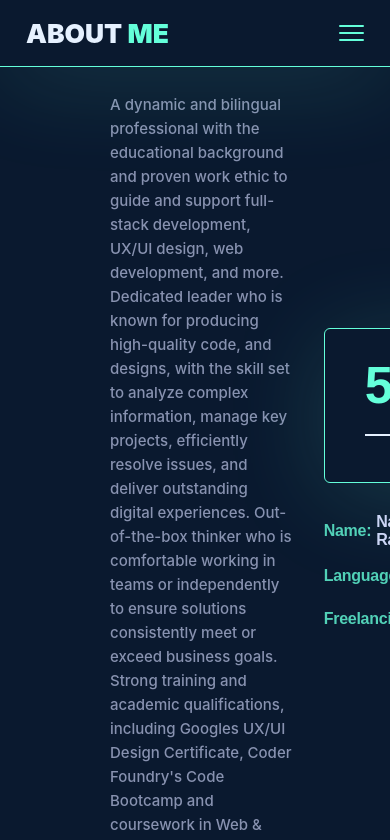
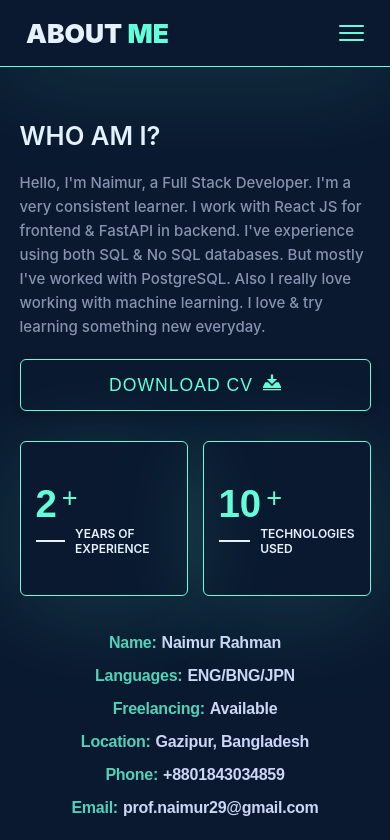
Before and after one commit to naimur-29/professional-portfolio-site, a React (Create React App) app: page /about in a window 390 px wide. Shown: the top 840 px of the page. Built offline with nearby package versions, Linux system fonts and the light colour scheme; a web font is replaced by a local one.

Commit message:
made about page responsive & made some changes in css variables -> src/css/variables.css

```diff
--- a/src/css/variables.css
+++ b/src/css/variables.css
@@ -1,6 +1,16 @@
 :root {
-  /* background colors */
-  --main-background: #0a192f;
+  /* colors */
+  --color-cyan: #64ffda;
+  --color-cyan-op15: #64ffda26;
+  --color-cyan-op35: #64ffda59;
+  --color-black: #000;
+  --color-navy: #0a192f;
+  --color-navy-dark: #020c1b;
+  --color-slate: #ccd6f6;
+  --color-slate-dark: #a8b2d1;
+  --color-slate-darker: #8892b0;
+  --color-white: #e6f1ff;
+  --color-white-op07: #ffffff12;
 
   /* fonts */
   --font-pure-mono: monospace, sans-serif;
@@ -8,48 +18,51 @@
   --font-sans: "Calibre", "Inter", "San Francisco", "SF Pro Text", -apple-system,
     system-ui, sans-serif;
 
+  /* background colors */
+  --main-background: var(--color-navy);
+
   /* buttons */
-  --button-text: #64ffda;
-  --button-border: #64ffda;
+  --button-text: var(--color-cyan);
+  --button-border: var(--color-cyan);
   --button-background: transparent;
-  --button-pseudo-background-hover: #64ffda;
-  --button-shadow: #000;
+  --button-pseudo-background-hover: var(--color-cyan);
+  --button-shadow: var(--color-black);
 
   /* navigation */
-  --nav-background: #020c1b;
-  --nav-background-hover: #64ffda;
-  --nav-icon: #ccd6f6;
-  --nav-title: #e6f1ff;
-  --nav-title-span: var(--nav-background-hover);
-  --nav-icon-hover: var(--main-background);
-  --nav-border-shadow: rgba(100, 255, 218, 0.15);
+  --nav-background: var(--color-navy-dark);
+  --nav-background-hover: var(--color-cyan);
+  --nav-icon: var(--color-slate);
+  --nav-title: var(--color-white);
+  --nav-title-span: var(--color-cyan);
+  --nav-icon-hover: var(--color-navy);
+  --nav-border-shadow: var(--color-cyan-op15);
 
   /* home page */
-  --home-paragraph: #8892b0;
-  --home-paragraph-highlighted: var(--nav-background-hover);
-  --home-heading: var(--nav-icon);
-  --home-heading-faded: var(--home-paragraph);
-  --home-button-hover-color: var(--nav-background-hover);
+  --home-paragraph: var(--color-slate-darker);
+  --home-paragraph-highlighted: var(--color-cyan);
+  --home-heading: var(--color-slate);
+  --home-heading-faded: var(--color-slate-darker);
+  --home-button-hover-color: var(--color-cyan);
 
   /* contact page */
-  --contact-heading-faded: rgb(255 255 255 / 7%);
-  --contact-heading: #e6f1ff;
-  --contact-heading-span: var(--nav-background-hover);
-  --contact-icons: var(--contact-heading-span);
-  --contact-paragraph: var(--nav-icon);
-  --contact-paragraph-hover: var(--contact-heading-span);
-  --contact-input-background: #020c1b;
-  --contact-input-text: var(--contact-heading-span);
-  --contact-input-border: var(--contact-input-text);
-  --contact-input-placeholder: var(--contact-heading);
-  --contact-input-shadow: rgba(100, 255, 218, 0.35);
+  --contact-heading-faded: var(--color-white-op07);
+  --contact-heading: var(--color-white);
+  --contact-heading-span: var(--color-cyan);
+  --contact-icons: var(--color-cyan);
+  --contact-paragraph: var(--color-slate);
+  --contact-paragraph-hover: var(--color-cyan);
+  --contact-input-background: var(--color-navy-dark);
+  --contact-input-text: var(--color-cyan);
+  --contact-input-border: var(--color-cyan);
+  --contact-input-placeholder: var(--color-white);
+  --contact-input-shadow: var(--color-cyan-op35);
 
   /* about page */
-  --about-text-white: var(--contact-heading);
-  --about-text-slate: var(--nav-icon);
-  --about-text-slate-light: #a8b2d1;
-  --about-text-cyan: var(--nav-background-hover);
-  --about-text-fade: var(--home-paragraph);
-  --about-shadow-cyan: rgba(100, 255, 218, 0.15);
-  --about-background-navy: #020c1b;
+  --about-text-white: var(--color-white);
+  --about-text-slate: var(--color-slate);
+  --about-text-slate-light: var(--color-slate-dark);
+  --about-text-fade: var(--color-slate-darker);
+  --about-text-cyan: var(--color-cyan);
+  --about-shadow-cyan: var(--color-cyan-op15);
+  --about-background-navy: var(--color-navy-dark);
 }
--- a/src/pages/about/components/ExpSection/ExpSection.css
+++ b/src/pages/about/components/ExpSection/ExpSection.css
@@ -4,7 +4,7 @@
   align-items: center;
   justify-content: center;
   flex-direction: column;
-  gap: 50px;
+  gap: 80px;
   padding: 10px 0;
 }
 
@@ -23,7 +23,6 @@
   justify-content: space-between;
   flex-direction: row;
   gap: 45px;
-  margin-bottom: 10px;
 }
 
 .exp-section-container .exp-content-container > .left,
--- a/src/pages/about/components/ExpSection/ExpSection.jsx
+++ b/src/pages/about/components/ExpSection/ExpSection.jsx
@@ -7,8 +7,8 @@ import "./ExpSection.css";
 import Item from "./components/Item/Item";
 
 // import local data
+import { Experiences } from "../../data/Experiences";
 import { Education } from "../../data/Education";
-import { Experience } from "../../data/Experience";
 
 const ExpSection = () => {
   return (
@@ -17,7 +17,7 @@ const ExpSection = () => {
 
       <div className="exp-content-container">
         <div className="left">
-          {Education.map((ele) => (
+          {Experiences.map((ele) => (
             <Item
               icon={ele.icon}
               date={ele.date}
@@ -28,7 +28,7 @@ const ExpSection = () => {
         </div>
 
         <div className="right">
-          {Experience.map((ele) => (
+          {Education.map((ele) => (
             <Item
               icon={ele.icon}
               date={ele.date}
--- a/src/pages/about/components/ExpSection/components/Item/Item.css
+++ b/src/pages/about/components/ExpSection/components/Item/Item.css
@@ -25,6 +25,7 @@
   display: flex;
   align-items: center;
   justify-content: center;
+  box-shadow: 0px 10px 100px var(--about-text-cyan);
 }
 /* LEFT END */
 
--- a/src/pages/about/components/IntroSection/IntroSection.css
+++ b/src/pages/about/components/IntroSection/IntroSection.css
@@ -2,11 +2,38 @@
 .intro-section-container {
   width: 100%;
   display: flex;
-  align-items: center;
+  align-items: flex-start;
   justify-content: space-between;
   gap: 30px;
   position: relative;
   padding-bottom: 80px;
+  transition: all 0.35s;
+}
+
+@media (max-width: 992px) {
+  .intro-section-container {
+    flex-direction: column;
+    align-items: center;
+    min-width: 720px;
+  }
+}
+
+@media (max-width: 780px) {
+  .intro-section-container {
+    min-width: 560px;
+  }
+}
+
+@media (max-width: 600px) {
+  .intro-section-container {
+    min-width: 90vw;
+  }
+}
+
+@media (max-width: 576px) {
+  .intro-section-container {
+    padding-top: 80px;
+  }
 }
 
 /* ::after */
@@ -41,6 +68,12 @@
   color: var(--about-text-white);
 }
 
+@media (max-width: 576px) {
+  .intro-section-container > .left .heading {
+    font-size: 1.6rem;
+  }
+}
+
 /* DESCRIPTION */
 .intro-section-container > .left .description {
   color: var(--about-text-fade);
@@ -54,25 +87,16 @@
   width: 100%;
   display: flex;
   align-items: center;
-  justify-content: flex-start;
+  justify-content: center;
 }
 
-@media (min-width: 576px) {
-  .aboutPage-container
-    .main-content-container
-    .intro-section-container
-    > .left
-    .btn-container {
+@media (min-width: 600px) {
+  .intro-section-container > .left .btn-container {
     max-width: 220px;
   }
 }
 
-.aboutPage-container
-  .main-content-container
-  .intro-section-container
-  > .left
-  .btn-container
-  .btn {
+.intro-section-container > .left .btn-container .btn {
   background-color: var(--button-background);
   color: var(--button-text);
   line-height: 1.5;
@@ -95,52 +119,31 @@
   box-shadow: 0 5px 10px rgba(0, 0, 0, 0.2);
 }
 
-.aboutPage-container
-  .main-content-container
-  .intro-section-container
-  > .left
-  .btn-container
-  .btn
-  .icon-container {
+@media (max-width: 992px) {
+  .intro-section-container > .left .btn-container .btn {
+    font-size: 1.1rem;
+  }
+}
+
+.intro-section-container > .left .btn-container .btn .icon-container {
   display: flex;
   align-items: center;
   justify-content: center;
 }
 
-.aboutPage-container
-  .main-content-container
-  .intro-section-container
-  > .left
-  .btn-container
-  .btn
-  .icon-container
-  .icon {
+.intro-section-container > .left .btn-container .btn .icon-container .icon {
   font-size: 20px;
+  transform: translateY(-15%);
 }
 
-@media (max-width: 576px) {
-  .aboutPage-container
-    .main-content-container
-    .intro-section-container
-    > .left
-    .btn-container
-    .btn {
-    font-size: 1.1rem;
+@media (max-width: 992px) {
+  .intro-section-container > .left .btn-container .btn .icon-container .icon {
+    font-size: 18px;
   }
 }
 
-.aboutPage-container
-  .main-content-container
-  .intro-section-container
-  > .left
-  .btn-container
-  .btn::before,
-.aboutPage-container
-  .main-content-container
-  .intro-section-container
-  > .left
-  .btn-container
-  .btn::after {
+.intro-section-container > .left .btn-container .btn::before,
+.intro-section-container > .left .btn-container .btn::after {
   content: "";
   position: absolute;
   top: 0%;
@@ -156,49 +159,24 @@
   transition: all 0.35s;
 }
 
-.aboutPage-container
-  .main-content-container
-  .intro-section-container
-  > .left
-  .btn-container
-  .btn::before {
+.intro-section-container > .left .btn-container .btn::before {
   left: 0%;
 }
 
 /* :hover */
 @media (hover: hover) {
-  .aboutPage-container
-    .main-content-container
-    .intro-section-container
-    > .left
-    .btn-container
-    .btn:hover {
+  .intro-section-container > .left .btn-container .btn:hover {
     transform: translateY(-5%);
     box-shadow: 0 5px 20px var(--button-shadow);
   }
 
-  .aboutPage-container
-    .main-content-container
-    .intro-section-container
-    > .left
-    .btn-container
-    .btn:hover::after,
-  .aboutPage-container
-    .main-content-container
-    .intro-section-container
-    > .left
-    .btn-container
-    .btn:hover::before {
+  .intro-section-container > .left .btn-container .btn:hover::after,
+  .intro-section-container > .left .btn-container .btn:hover::before {
     width: 100%;
   }
 }
 
-.aboutPage-container
-  .main-content-container
-  .intro-section-container
-  > .left
-  .btn-container
-  .btn:active {
+.intro-section-container > .left .btn-container .btn:active {
   transform: translateY(0);
   box-shadow: 0 3px 5px var(--button-shadow);
 }
@@ -208,14 +186,25 @@
 /* RIGHT SECTION OF (WHO AM I) START */
 .intro-section-container > .right {
   flex: 1;
-  width: 100%;
   display: flex;
-  align-items: flex-start;
-  justify-content: center;
+  align-items: center;
+  justify-content: flex-start;
   flex-direction: column;
   gap: 30px;
   font-family: var(--font-sans);
-  transform: translate(0, -30px);
+}
+
+@media (max-width: 1200px) {
+  .intro-section-container > .right {
+    flex: 1.5;
+  }
+}
+
+@media (max-width: 992px) {
+  .intro-section-container > .right {
+    flex: 1;
+    width: 100%;
+  }
 }
 
 /* TOP START*/
@@ -227,12 +216,14 @@
   gap: 30px;
 }
 
-.aboutPage-container
-  .main-content-container
-  .intro-section-container
-  > .right
-  .top
-  .container {
+@media (max-width: 576px) {
+  .intro-section-container > .right .top {
+    max-width: 90vw;
+    gap: 15px;
+  }
+}
+
+.intro-section-container > .right .top > .container {
   border: 1px solid var(--about-text-cyan);
   border-radius: 6px;
   padding: 0 10px 0 40px;
@@ -247,13 +238,14 @@
   transition: all 0.3s;
 }
 
-.aboutPage-container
-  .main-content-container
-  .intro-section-container
-  > .right
-  .top
-  .container
-  .amount {
+@media (max-width: 576px) {
+  .intro-section-container > .right .top > .container {
+    min-width: calc(50% - 20px);
+    padding: 0 10px 0 15px;
+  }
+}
+
+.intro-section-container > .right .top .container .amount {
   display: flex;
   align-items: flex-start;
   justify-content: flex-start;
@@ -264,52 +256,49 @@
   font-family: var(--font-mono);
 }
 
-.aboutPage-container
-  .main-content-container
-  .intro-section-container
-  > .right
-  .top
-  .container
-  .amount
-  > span {
+@media (max-width: 576px) {
+  .intro-section-container > .right .top .container .amount {
+    font-size: 1.7rem;
+  }
+}
+
+.intro-section-container > .right .top .container .amount > span {
   font-size: 3.2rem;
   font-weight: 600;
 }
 
-.aboutPage-container
-  .main-content-container
-  .intro-section-container
-  > .right
-  .top
-  .container
-  .context {
+@media (max-width: 992px) {
+  .intro-section-container > .right .top .container .amount > span {
+    font-size: 3rem;
+  }
+}
+
+@media (max-width: 576px) {
+  .intro-section-container > .right .top .container .amount > span {
+    font-size: 2.4rem;
+  }
+}
+
+.intro-section-container > .right .top .container .context {
   display: flex;
   align-items: center;
   justify-content: center;
   gap: 10px;
 }
 
-.aboutPage-container
-  .main-content-container
-  .intro-section-container
-  > .right
-  .top
-  .container
-  .context
-  > .line {
+@media (max-width: 576px) {
+  .intro-section-container > .right .top .container .context {
+    font-size: 0.75rem;
+  }
+}
+
+.intro-section-container > .right .top .container .context > .line {
   background-color: var(--about-text-white);
   width: 40px;
   height: 2px;
 }
 
-.aboutPage-container
-  .main-content-container
-  .intro-section-container
-  > .right
-  .top
-  .container
-  .context
-  > .text {
+.intro-section-container > .right .top .container .context > .text {
   color: var(--about-text-white);
   text-transform: uppercase;
   font-weight: 600;
@@ -328,12 +317,15 @@
   font-family: var(--font-mono);
 }
 
-.aboutPage-container
-  .main-content-container
-  .intro-section-container
-  > .right
-  .bottom
-  > .container {
+@media (max-width: 600px) {
+  .intro-section-container > .right .bottom {
+    flex-direction: column;
+    align-items: center;
+    gap: 0;
+  }
+}
+
+.intro-section-container > .right .bottom > .container {
   width: 100%;
   display: flex;
   align-items: flex-start;
@@ -342,25 +334,37 @@
   gap: 10px;
 }
 
-.aboutPage-container
-  .main-content-container
-  .intro-section-container
-  > .right
-  .bottom
-  > .container
-  > .inner-container {
+@media (max-width: 600px) {
+  .intro-section-container > .right .bottom > .container {
+    gap: 0px;
+  }
+}
+
+.intro-section-container > .right .bottom > .container > .inner-container {
   width: 100%;
   min-height: 33px;
   display: flex;
   align-items: center;
   justify-content: flex-start;
   gap: 5px;
-  animation: 0.5s ease-out 0.5s backwards SlideIn;
+  transition: all 0.35s;
+  animation: 1s ease-out 0.5s backwards SlideIn;
 }
 
-.aboutPage-container
-  .main-content-container
-  .intro-section-container
+@media (max-width: 992px) {
+  .intro-section-container > .right .bottom > .container > .inner-container {
+    transform: translateX(1%);
+  }
+}
+
+@media (max-width: 600px) {
+  .intro-section-container > .right .bottom > .container > .inner-container {
+    transform: translateX(0);
+    justify-content: center;
+  }
+}
+
+.intro-section-container
   > .right
   .bottom
   > .container
@@ -371,9 +375,7 @@
   font-size: 1rem;
 }
 
-.aboutPage-container
-  .main-content-container
-  .intro-section-container
+.intro-section-container
   > .right
   .bottom
   > .container
--- a/src/pages/about/components/IntroSection/IntroSection.jsx
+++ b/src/pages/about/components/IntroSection/IntroSection.jsx
@@ -2,6 +2,8 @@ import React from "react";
 
 // import style sheet
 import "./IntroSection.css";
+
+import { IntroSectionData } from "../../data/IntroSectionData.js";
 
 // import icons
 import { ImDownload2 } from "react-icons/im";
@@ -10,20 +12,10 @@ const IntroSection = () => {
   return (
     <section className="intro-section-container">
       <div className="left">
-        <h3 className="heading">Who Am I?</h3>
+        <h3 className="heading">{IntroSectionData.left.heading}</h3>
 
         <article className="description">
-          A dynamic and bilingual professional with the educational background
-          and proven work ethic to guide and support full-stack development,
-          UX/UI design, web development, and more. Dedicated leader who is known
-          for producing high-quality code, and designs, with the skill set to
-          analyze complex information, manage key projects, efficiently resolve
-          issues, and deliver outstanding digital experiences. Out-of-the-box
-          thinker who is comfortable working in teams or independently to ensure
-          solutions consistently meet or exceed business goals. Strong training
-          and academic qualifications, including Googles UX/UI Design
-          Certificate, Coder Foundry's Code Bootcamp and coursework in Web &
-          Mobile Application Development at NBCC.
+          {IntroSectionData.left.description}
         </article>
 
         <div className="btn-container">
@@ -40,7 +32,7 @@ const IntroSection = () => {
         <div className="top">
           <div className="container">
             <h3 className="amount">
-              <span>5</span>+
+              <span>{IntroSectionData.right.top.totalExpYears}</span>+
             </h3>
             <div className="context">
               <div className="line"></div>
@@ -50,7 +42,7 @@ const IntroSection = () => {
 
           <div className="container">
             <h3 className="amount">
-              <span>50</span>+
+              <span>{IntroSectionData.right.top.totalToolsUsed}</span>+
             </h3>
             <div className="context">
               <div className="line"></div>
@@ -63,34 +55,40 @@ const IntroSection = () => {
           <div className="container">
             <div className="inner-container">
               <h3 className="label">Name:</h3>
-              <p className="context">Naimur Rahman</p>
+              <p className="context">{IntroSectionData.right.bottom.name}</p>
             </div>
 
             <div className="inner-container">
               <h3 className="label">Languages:</h3>
-              <p className="context">ENG/BNG/JPN</p>
+              <p className="context">
+                {IntroSectionData.right.bottom.languages}
+              </p>
             </div>
 
             <div className="inner-container">
               <h3 className="label">Freelancing:</h3>
-              <p className="context">Available</p>
+              <p className="context">
+                {IntroSectionData.right.bottom.freelancing}
+              </p>
             </div>
           </div>
 
           <div className="container">
             <div className="inner-container">
               <h3 className="label">Location:</h3>
-              <p className="context">Gazipur, Bangladesh</p>
+              <p className="context">
+                {IntroSectionData.right.bottom.location}
+              </p>
             </div>
 
             <div className="inner-container">
               <h3 className="label">Phone:</h3>
-              <p className="context">+8801843034859</p>
+              <p className="context">{IntroSectionData.right.bottom.phone}</p>
             </div>
 
             <div className="inner-container">
               <h3 className="label">Email:</h3>
-              <p className="context">prof.naimur29@gmail.com</p>
+              <p className="context">{IntroSectionData.right.bottom.email}</p>
             </div>
           </div>
         </div>
--- a/src/pages/about/data/Education.js
+++ b/src/pages/about/data/Education.js
@@ -4,25 +4,32 @@ import { FaUserGraduate } from "react-icons/fa";
 export const Education = [
   {
     icon: <FaUserGraduate className="icon" />,
-    date: "2022 - PRESENT",
-    title: "LEAD UX/UI - DESIGNERSNAPAP",
+    date: "PRESENT",
+    title: "UX DESIGN CERTIFICATION - GOOGLE",
     description:
-      "SnapAP streamlines Procurement activities while providing Accounts Payable Processing plus Payments Transactions Automation for numerous client organizations who are located around the globe and operating across multiple industry verticals. Delivered as a cloud-based software solution and mobile application, the SnapAP platform facilitates a consistent, best practices approach to managing the entire Procurement To Payment / Purchasing To Payment workflow overall.",
+      "On my free time, I am working on the 6 month course from Google on UX Design online with Coursera.",
   },
 
   {
     icon: <FaUserGraduate className="icon" />,
-    date: "2021 - 2022",
-    title: "FULL STACK DEVELOPER - THINKMAX",
+    date: "AUG 2021",
+    title: "CODE BOOTCAMP - CODER FOUNDRY",
     description:
-      "At Thinkmax, I am primarily working with Optimizely/Episerver - [CMS/ecommerce] and React. I use tools like ADO, D365, LCS, SSMS and Git on a daily basis.\nMy day looks like: working on bug fixes, implementing scss/front-end changes, adding new modules/blocks/features, etc. I write, test, build and deploy the code, while documenting the cases and communicating with the client and our support team.",
+      "Graduate of Coder Foundry's self-paced Coding Bootcamp. The course covered HTML, CSS, JS, Bootstrap, C#, ASP.NET, Postgresql, Security, Hosting, etc.",
   },
 
   {
     icon: <FaUserGraduate className="icon" />,
-    date: "2017",
-    title: "FINANCIAL ADVISOR - RBC",
+    date: "2020 - 2021",
+    title: "WEB & MOBILE APPLICATION DEVELOPMENT - NBCC",
     description:
-      "Gained a deep understanding of client financial needs & goals in order to provide tailored advice. Delivered high-quality financial support spanning mortgages, loans, credit lines, and credit products.",
+      "Completed full year at NBCC in Web & Mobile Application Development in June of 2021.",
+  },
+
+  {
+    icon: <FaUserGraduate className="icon" />,
+    date: "2011",
+    title: "HIGH SCHOOL GRADUATE - MONCTON HIGH SCHOOL",
+    description: "Graduated from Moncton High School in June of 2011.",
   },
 ];
--- /dev/null
+++ b/src/pages/about/data/Experiences.js
@@ -0,0 +1,28 @@
+// import icons
+import { SiExpertsexchange } from "react-icons/si";
+
+export const Experiences = [
+  {
+    icon: <SiExpertsexchange className="icon" />,
+    date: "2022 - PRESENT",
+    title: "LEAD UX/UI - DESIGNERSNAPAP",
+    description:
+      "SnapAP streamlines Procurement activities while providing Accounts Payable Processing plus Payments Transactions Automation for numerous client organizations who are located around the globe and operating across multiple industry verticals. Delivered as a cloud-based software solution and mobile application, the SnapAP platform facilitates a consistent, best practices approach to managing the entire Procurement To Payment / Purchasing To Payment workflow overall.",
+  },
+
+  {
+    icon: <SiExpertsexchange className="icon" />,
+    date: "2021 - 2022",
+    title: "FULL STACK DEVELOPER - THINKMAX",
+    description:
+      "At Thinkmax, I am primarily working with Optimizely/Episerver - [CMS/ecommerce] and React. I use tools like ADO, D365, LCS, SSMS and Git on a daily basis.\nMy day looks like: working on bug fixes, implementing scss/front-end changes, adding new modules/blocks/features, etc. I write, test, build and deploy the code, while documenting the cases and communicating with the client and our support team.",
+  },
+
+  {
+    icon: <SiExpertsexchange className="icon" />,
+    date: "2017",
+    title: "FINANCIAL ADVISOR - RBC",
+    description:
+      "Gained a deep understanding of client financial needs & goals in order to provide tailored advice. Delivered high-quality financial support spanning mortgages, loans, credit lines, and credit products.",
+  },
+];
--- /dev/null
+++ b/src/pages/about/data/IntroSectionData.js.js
@@ -0,0 +1,22 @@
+export const IntroSectionData = {
+  left: {
+    heading: "Who Am I?",
+    description:
+      "Hello, I'm Naimur, a Full Stack Developer. I'm a very consistent learner. I work with React JS for frontend & FastAPI in backend. I've experience using both SQL & No SQL databases. But mostly I've worked with PostgreSQL. Also I really love working with machine learning. I love & try learning something new everyday.",
+  },
+  right: {
+    top: {
+      totalExpYears: "2",
+      totalToolsUsed: "10",
+    },
+
+    bottom: {
+      name: "Naimur Rahman",
+      languages: "ENG/BNG/JPN",
+      freelancing: "Available",
+      location: "Gazipur, Bangladesh",
+      phone: "+8801843034859",
+      email: "prof.naimur29@gmail.com",
+    },
+  },
+};
```
Also changed, not shown: src/pages/about/data/Experience.js (deleted, +0 -35 lines).
